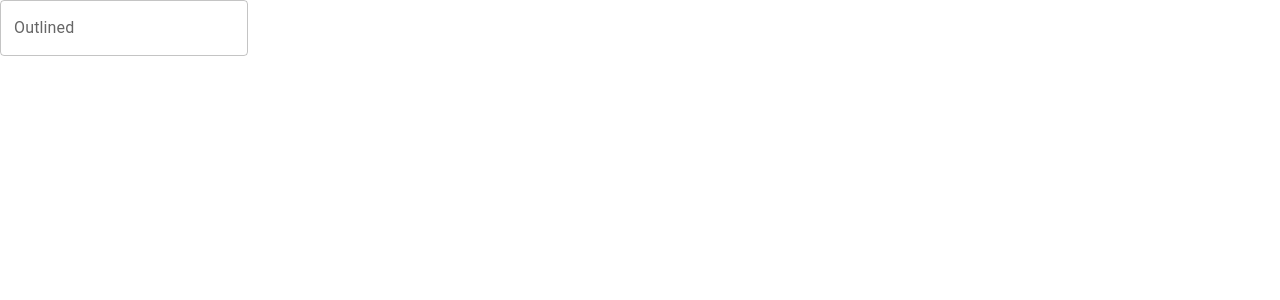
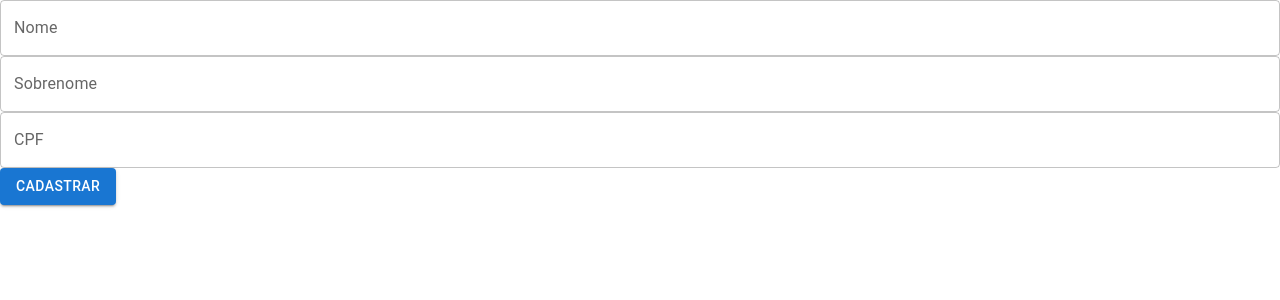
Before and after one commit to matheustakasaki/react-function-components, a React (Create React App) app in the folder material-form/: page / in a window 1280 px wide. Shown: the top 300 px of the page. Built offline with nearby package versions, Linux system fonts and the light colour scheme.

Commit message:
Criando os outros textfields

```diff
--- a/material-form/src/components/FormularioCadastro/index.jsx
+++ b/material-form/src/components/FormularioCadastro/index.jsx
@@ -1,10 +1,14 @@
 import React from 'react';
-import { TextField } from '@mui/material'
+import { TextField, Button } from '@mui/material'
 
 function FormularioCadastro() {
     return (
         <>
-            <TextField id="outlined-basic" label="Outlined" variant="outlined" />
+            <TextField id="nome" label="Nome" variant="outlined" color="secondary" fullWidth/>
+            <TextField id="sobrenome" label="Sobrenome" variant="outlined" fullWidth/>
+            <TextField id="cpf" label="CPF" variant="outlined" fullWidth/>
+
+            <Button type="submit" variant="contained" color="primary">Cadastrar</Button>
         </>
     );
 }
```
